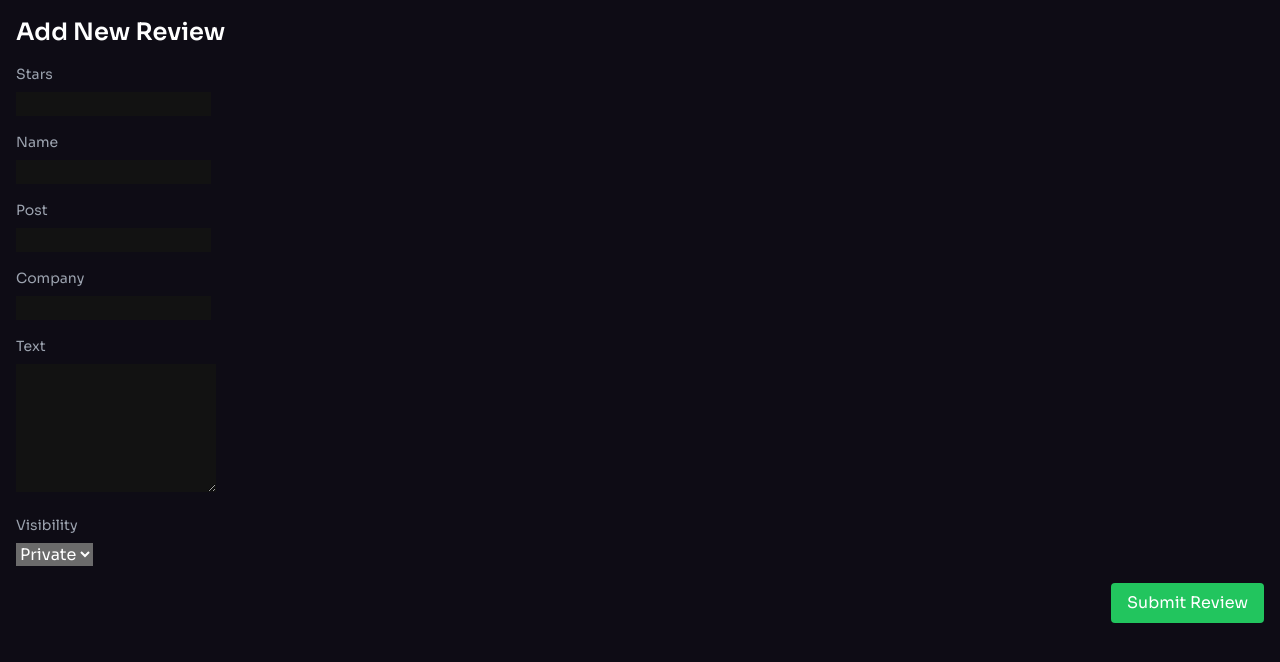
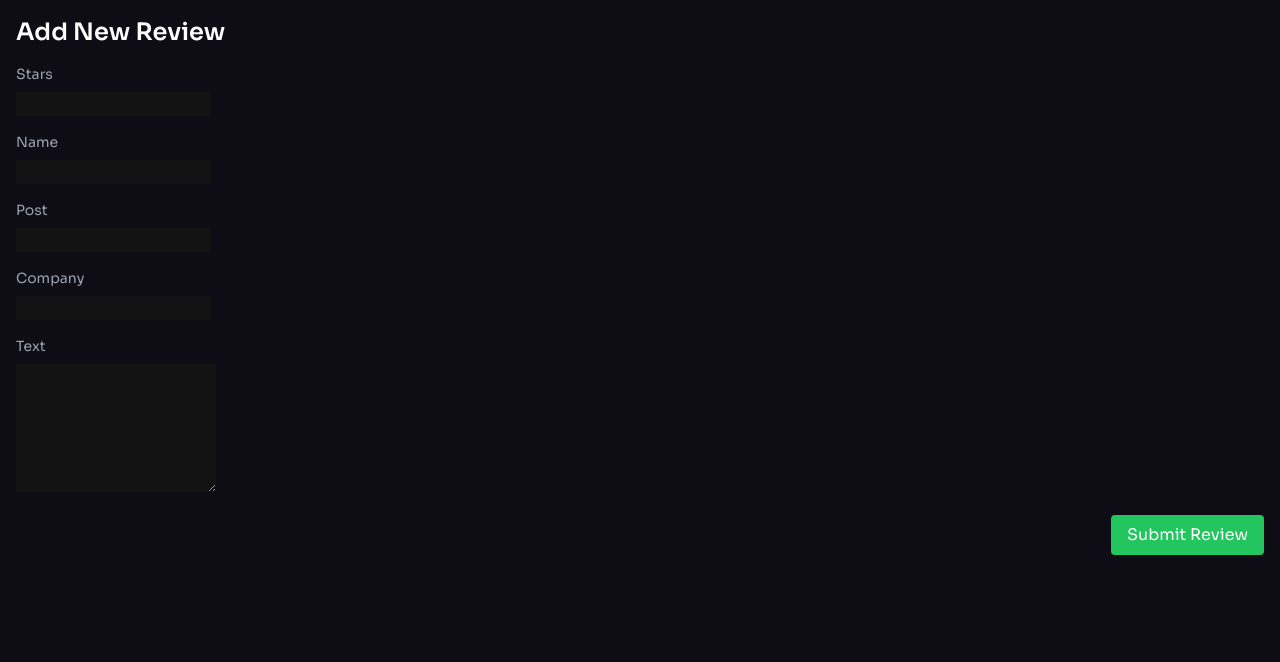
Before and after one commit to ManasNikte/WitJabTechnologiesCombo, a React (Vite) app in the folder client/: page /newreview in a window 1280 px wide. Shown: the top 662 px of the page. Built offline with nearby package versions, Linux system fonts and the light colour scheme.

Commit message:
Update AddReview.jsx

```diff
--- a/client/src/dashboardComponents/Reviews/AddReview.jsx
+++ b/client/src/dashboardComponents/Reviews/AddReview.jsx
@@ -10,12 +10,11 @@ const AddReview = () => {
   const [post, setPost] = useState('');
   const [company, setCompany] = useState('');
   const [text, setText] = useState('');
-  const [visibility, setVisibility] = useState('private'); // Default visibility
 
   const handleSubmit = async (e) => {
     e.preventDefault();
     try {
-      const newReview = { stars, name, post, company, text, visibility };
+      const newReview = { stars, name, post, company, text };
       await axios.post('https://witjabtechnologiescombo.onrender.com/api/addreview', newReview);
       navigate('/dashboard'); // Navigate back to dashboard after successful submission
     } catch (error) {
@@ -92,21 +91,6 @@ const AddReview = () => {
             required
           />
         </div>
-        <div className="mb-4">
-          <label className="block text-gray-400 text-sm mb-2" htmlFor="visibility">
-            Visibility
-          </label>
-          <select
-            className="input"
-            id="visibility"
-            value={visibility}
-            onChange={(e) => setVisibility(e.target.value)}
-            required
-          >
-            <option value="public">Public</option>
-            <option value="private">Private</option>
-          </select>
-        </div>
         <div className="flex justify-end">
           <button className="bg-green-500 text-white px-4 py-2 rounded" type="submit">
             Submit Review
```
